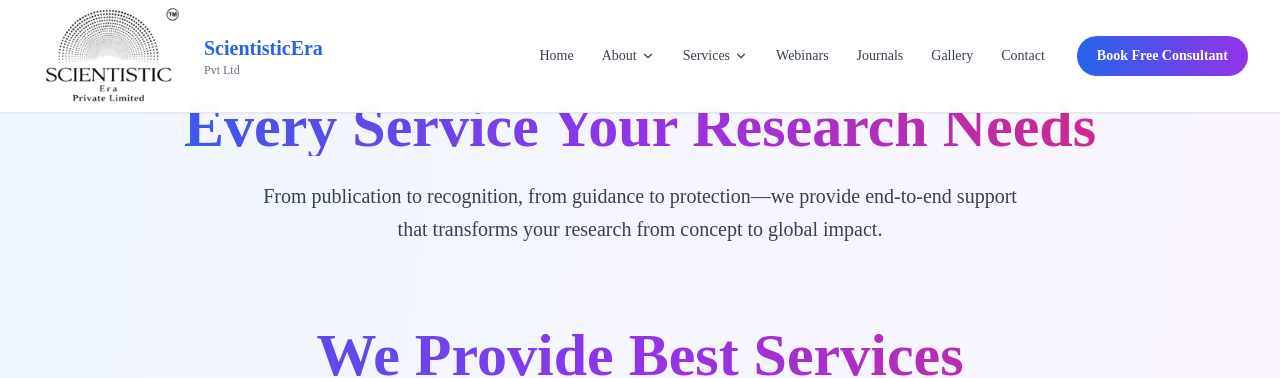
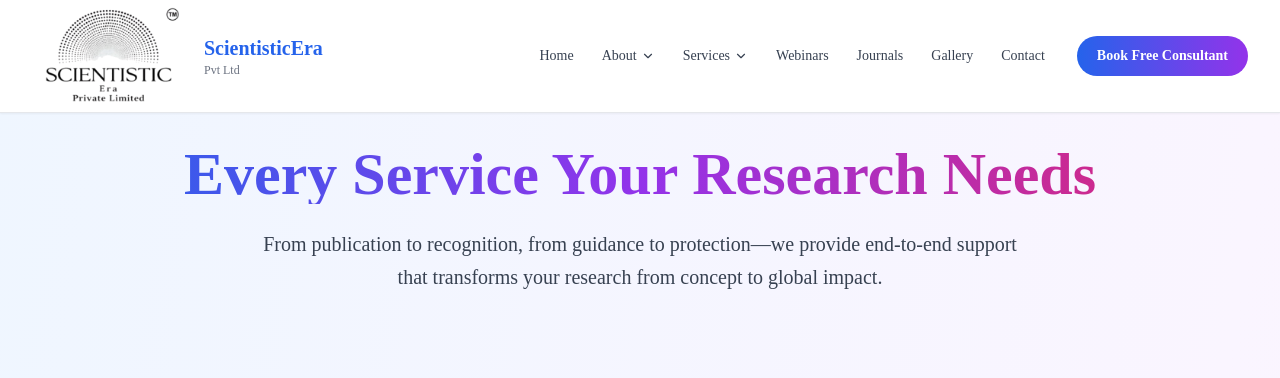
Before and after one commit to lightningninja-01/ScientisticEra_CWD, a Next.js app: page /services in a window 1280 px wide. Shown: the top 378 px of the page. Built offline with nearby package versions, Linux system fonts and the light colour scheme.

Commit message:
minor fixes

```diff
--- a/src/pages/index.tsx
+++ b/src/pages/index.tsx
@@ -114,8 +114,7 @@ export default function Home() {
 
   const gallerySlides = [
     { src: "/Gallery-1.jpg", alt: "Gallery Exhibition 1" },
-    { src: "/Gallery-2.jpg", alt: "Gallery Exhibition 2" },
-    { src: "/Gallery-3.jpg", alt: "Gallery Exhibition 3" }
+    { src: "/about1.jpg", alt: "Gallery Exhibition 2" },
   ];
 
   useEffect(() => {
--- a/src/pages/research_consultancy.tsx
+++ b/src/pages/research_consultancy.tsx
@@ -14,7 +14,7 @@ export default function Team() {
 
 
 
-<section className="pt-24 pb-8 bg-gray-100 text-center">
+<section className="pt-32 pb-8 bg-gray-100 text-center">
 
 <div className="max-w-6xl mx-auto px-6">
 
--- a/src/pages/services.tsx
+++ b/src/pages/services.tsx
@@ -63,7 +63,7 @@ export default function Services() {
         <Header />
 
         {/* Hero Section */}
-        <section className="pt-24 pb-8 px-4">
+        <section className="pt-36 pb-8 px-4">
           <div className="container mx-auto max-w-6xl text-center">
             <h1 className="text-4xl sm:text-5xl md:text-6xl font-bold mb-6 bg-gradient-to-r from-blue-600 via-purple-600 to-pink-600 bg-clip-text text-transparent">
               Every Service Your Research Needs
```
